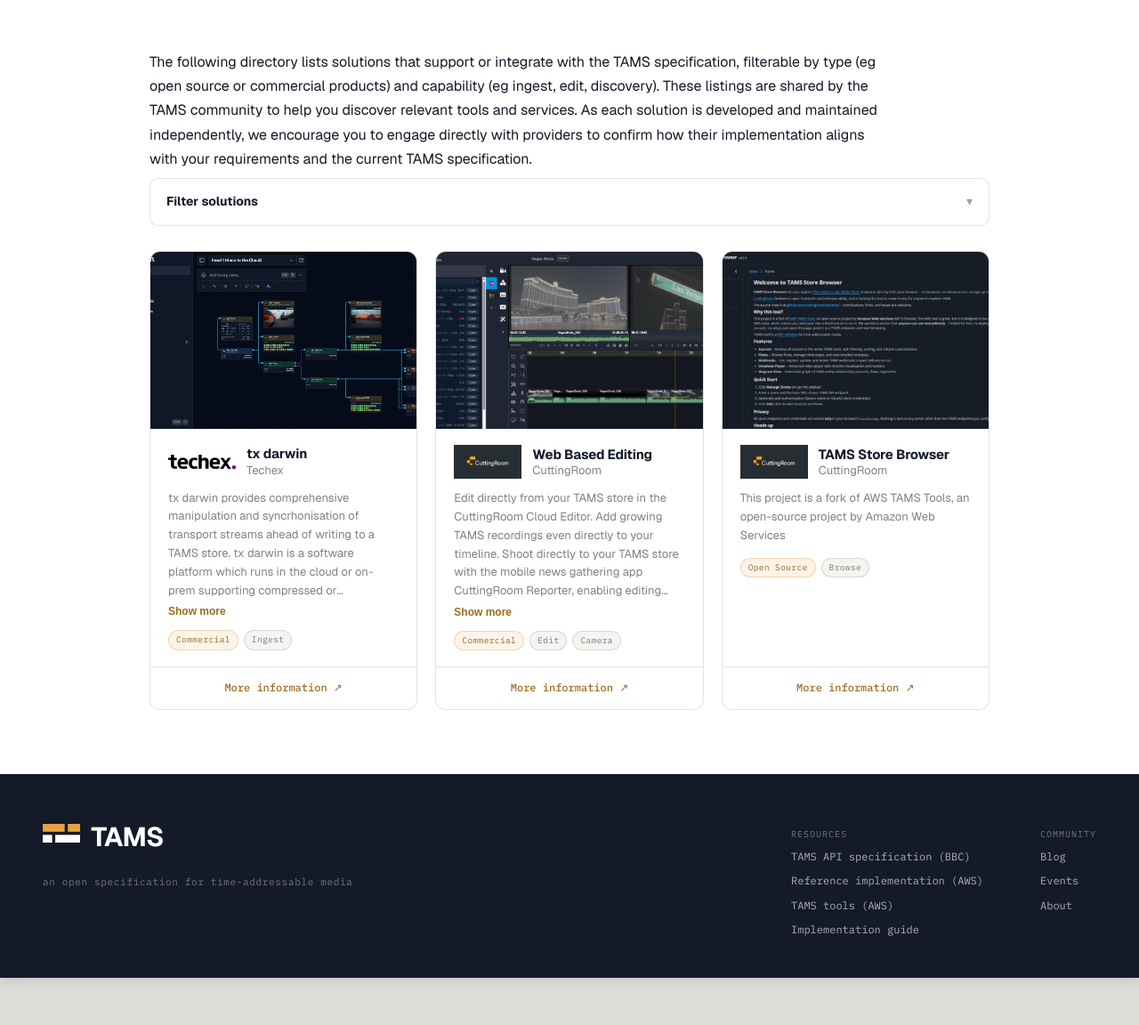
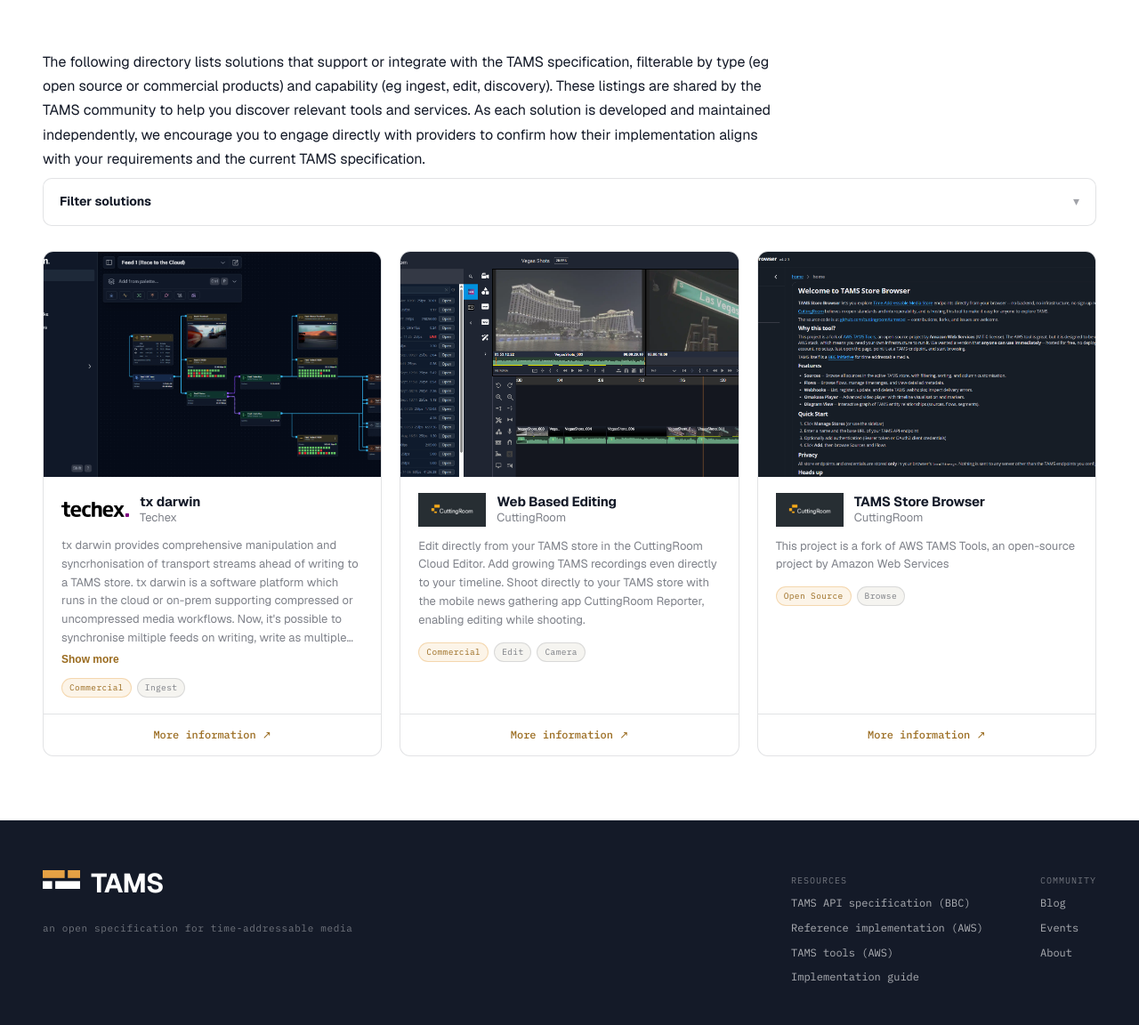
Before and after one commit to johnbilt/tams-website, a Jekyll site: the page built from solutions.html, in a window 1280 px wide. Shown: the part 342-1494 px from the top of the page at 89% size. Built offline with Jekyll 4.4.1, drawn with Linux system fonts in a browser that asks for light colours; before the commit the page ends 1441 px from its top, so only the background shows below that.

Commit message:
Solutions page uses full page width (intro text stays a readable measure)

```diff
--- a/assets/css/tams.css
+++ b/assets/css/tams.css
@@ -361,7 +361,7 @@
 /* ============================================================
    Solutions (Partners directory) — filterable card grid
    ============================================================ */
-.solutions{max-width:1040px;margin:0 auto;padding:56px 48px 72px}
+.solutions{padding:56px 48px 72px}
 .sol-intro{max-width:820px;margin-left:0}
 .sol-intro > *:first-child{margin-top:0}
 
```
